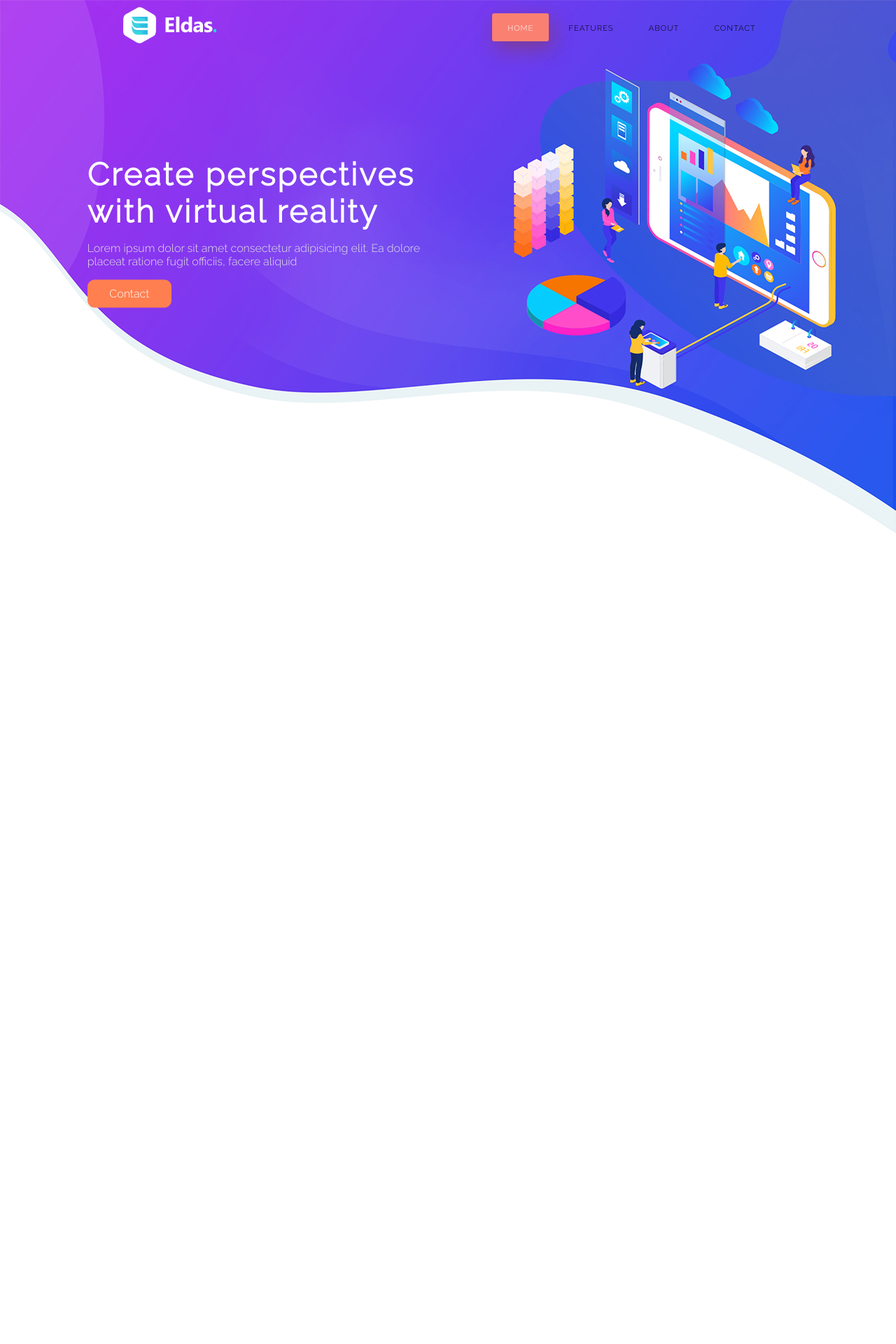
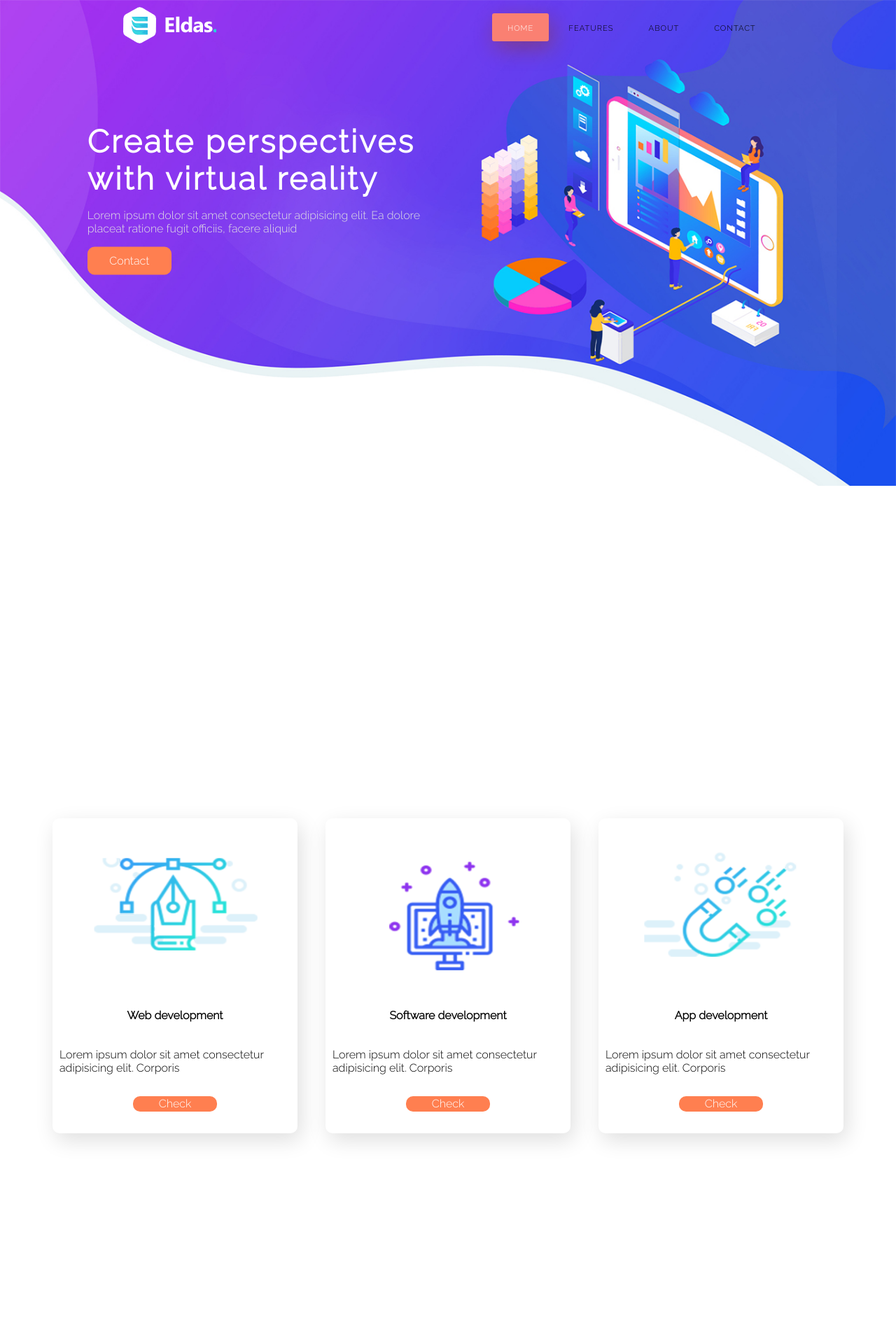
Before and after one commit to Ishtiaque1997/PHP-First-Project, a PHP site: page / in a window 1280 px wide. Shown: the top 1920 px of the page at 70% size. Before the commit the page ends 762 px from the top, so only its background shows below. Run offline with PHP 8.4, Linux system fonts and the light colour scheme.

Commit message:
all-done

```diff
--- a/css/style.css
+++ b/css/style.css
@@ -5,7 +5,7 @@ body {
   box-sizing: border-box;
   font-family: "Raleway", sans-serif;
   background-color: white;
-  background-image: url(../bg.jpg);
+  /* background-image: url(../bg.jpg); */
 }
 ul {
   list-style: none;
@@ -58,11 +58,13 @@ nav ul li a:hover {
 }
 .main {
   width: 100%;
-  height: 100px;
+  /* height: 100px; */
   position: relative;
   background-repeat: no-repeat;
   background-size: cover;
-  /* background-image: url(../bg.jpg); */
+  padding-bottom: 100px;
+  /* margin-bottom: 100px; */
+  background-image: url(../bg.jpg);
 }
 .main-heading {
   width: 500px;
@@ -70,6 +72,7 @@ nav ul li a:hover {
   margin-top: 200px;
   left: 16%;
   top: 47%;
+  margin-bottom: 100px;
   transform: translate(-16%, -47%);
 }
 .main-heading h1 {
@@ -96,3 +99,124 @@ nav ul li a:hover {
 .main-btn:hover {
   box-shadow: 5px 10px 30px rgba(152, 59, 0, 0.397);
 }
+.features {
+  margin-top: 500px;
+  width: 100%;
+  height: 200vh;
+  box-sizing: border-box;
+  display: flex;
+  justify-content: center;
+  align-items: center;
+  flex-direction: column;
+  margin-top: -100px;
+}
+.feature-container {
+  display: flex;
+  justify-content: center;
+  align-items: center;
+}
+.feature-box {
+  background-color: white;
+  width: 350px;
+  height: 450px;
+  margin: 20px;
+  border-radius: 10px;
+  overflow: hidden;
+  position: relative;
+  box-shadow: 5px 10px 30px rgba(0, 0, 0, 0.13);
+}
+.f-img {
+  width: 100%;
+  height: 63%;
+}
+.f-img img {
+  width: 100%;
+  height: 100%;
+}
+.f-text {
+  width: 100%;
+  height: 30%;
+  display: flex;
+  justify-content: center;
+  align-items: center;
+  flex-direction: column;
+}
+.f-text p {
+  padding-left: 10px;
+}
+.f-text h4 {
+  margin-top: -12px;
+}
+.about {
+  width: 100%;
+  height: 100vh;
+  box-sizing: border-box;
+  display: flex;
+  align-items: center;
+  justify-content: space-between;
+  padding: 50px 5% 0px 5%;
+  position: relative;
+}
+.about-img {
+  width: 50%;
+}
+.about-img img {
+  width: 500px;
+}
+.about-text {
+  width: 45%;
+  color: black;
+  text-align: right;
+}
+.about-text h2 {
+  font-size: 2.22rem;
+  font-weight: 600;
+  text-transform: uppercase;
+  letter-spacing: 2px;
+}
+.about-text p {
+  font-size: 1.1rem;
+  color: #4b4b4b;
+}
+.about-text button {
+  float: right;
+}
+.contact {
+  width: 100%;
+  display: flex;
+  justify-content: center;
+  flex-direction: column;
+  align-items: center;
+  padding: 40px 0px;
+}
+.contact-heading {
+  text-align: center;
+  margin: 40px 0px;
+  margin-bottom: 80px;
+}
+.contact-heading h1 {
+  font-size: 2.2rem;
+}
+.contact form {
+  width: 600px;
+  display: flex;
+  align-items: center;
+  justify-content: center;
+  flex-direction: column;
+}
+.contact form input,
+.contact form textarea {
+  width: 100%;
+  height: 40px;
+  margin: 5px 0px;
+  padding: 10px;
+  background-color: #e2e2e2;
+  color: black;
+  border-radius: 5px;
+}
+.contact form textarea {
+  height: 150px;
+}
+.contact-btn {
+  margin-top: 40px;
+}
--- a/index.php
+++ b/index.php
@@ -4,12 +4,14 @@
  <meta charset="UTF-8">
  <meta http-equiv="X-UA-Compatible" content="IE=edge">
  <meta name="viewport" content="width=device-width, initial-scale=1.0">
+ <title>First PHP Website</title>
 
-
- <title>First PHP Website</title>
+ <!-- custom css file -->
  <link rel="stylesheet" href="./css/style.css">
  </head>
  <body>
+
+ <!-- main section starts here -->
  <section class='main'>
  <nav>
   <a href="#"class='logo'>
@@ -22,11 +24,74 @@
    <li><a href="#">Contact</a></li>
   </ul>
   </nav>
+
   <div class="main-heading">
    <h1>Create perspectives with virtual reality</h1>
-   <p>Lorem ipsum dolor sit amet consectetur adipisicing elit. Ea dolore placeat ratione fugit officiis, facere aliquid </p>
+   <p>Lorem ipsum dolor sit amet consectetur adipisicing elit. Ea dolore placeat ratione fugit        officiis, facere aliquid </p>
    <a class='main-btn' href="#">Contact</a>
   </div>
 </section>
+
+<!-- second section starts here -->
+ <section class='features'>
+  <div class='feature-container'>
+   <div class='feature-box'>
+    <div class='f-img'>
+       <img src="./info-icon1.png" alt="">
+     </div>
+     <div class='f-text'>
+      <h4>Web development</h4>
+      <p>Lorem ipsum dolor sit amet consectetur adipisicing elit. Corporis </p>
+      <a href="#"class='main-btn'>Check</a>
+     </div>
+    </div>
+    <div class='feature-box'>
+     <div class='f-img'>
+        <img src="./info-icon2.png" alt="">
+     </div>
+     <div class='f-text'>
+      <h4>Software development</h4>
+      <p>Lorem ipsum dolor sit amet consectetur adipisicing elit. Corporis </p>
+      <a href="#"class='main-btn'>Check</a>
+      </div>
+    </div>
+    <div class='feature-box'>
+      <div class='f-img'>
+         <img src="./info-icon3.png" alt="">
+      </div>
+      <div class='f-text'>
+      <h4>App development</h4>
+      <p>Lorem ipsum dolor sit amet consectetur adipisicing elit. Corporis </p>
+      <a href="#"class='main-btn'>Check</a>
+      </div>
+    </div>
+   </div>
+ </section>
+
+ <!-- about section starts here -->
+ <section class='about'>
+ <div class='about-img'>
+   <img src="./about.png" alt="">
+ </div>
+ <div class='about-text'>
+   <h2>Start tracking your stats</h2>
+   <p>Lorem ipsum dolor sit amet consectetur adipisicing elit. Quod labore explicabo soluta amet? Eligendi maxime .</p>
+   <button  class='main-btn'>Read more</button>
+ </div>
+ </section>
+
+ <!-- contact section starts here -->
+ <section class='contact'>
+  <div class='contact-heading'>
+    <h1>Contact Us</h1>
+    <p>Lorem ipsum dolor sit amet consectetur, adipisicing elit.</p>
+  </div>
+  <form action="userInformation.php"method="post">
+   <input type="text"name="user" placeholder="Your full name"/>
+    <input type="email"name="email" placeholder="Your email"/>
+    <textarea name="message" placeholder="Your message"></textarea>
+    <button class='main-btn contact-btn'type="submit">Continue</button>
+  </form>
+ </section>
 </body>
 </html>
```
Also changed, not shown: userInformation.php (+16 -0 lines). Lines whose indentation alone changed are shown as unchanged.
